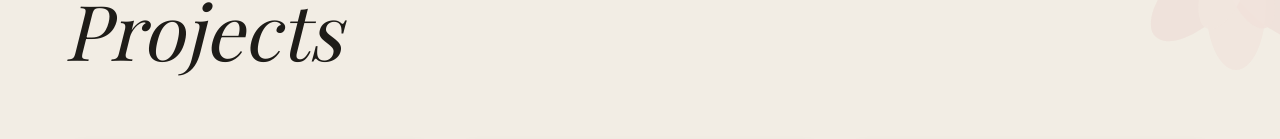
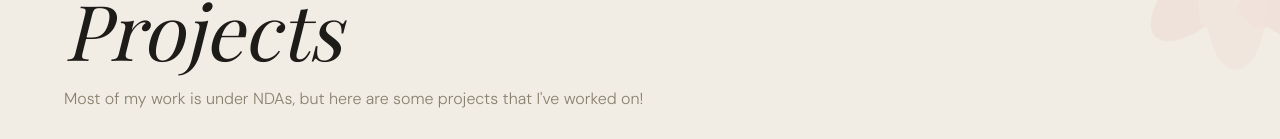
Before and after one commit to lauramarinlopez/portfolio, a React (Vite) app: page / in a window 1280 px wide. Both pictures are taken after a click on the button "Work". Shown: the part 168-307 px from the top of the page. Built offline with nearby package versions, Linux system fonts and the light colour scheme; grey boxes are pictures that could not be loaded; a web font is replaced by a local one.

Commit message:
Add NDA subheading to Work page

```diff
--- a/src/App.jsx
+++ b/src/App.jsx
@@ -622,6 +622,7 @@ function WorkIndex({ onSelect }) {
         {!isMobile && <FlowerPeony style={{ position:"absolute",top:80,right:0,opacity:0.1,transform:"scale(3)",pointerEvents:"none" }}/>}
         <p style={{ ...a(0.1),fontFamily:"'DM Sans',sans-serif",fontSize:13,fontWeight:500,letterSpacing:"0.12em",textTransform:"uppercase",color:C.accent,marginBottom:16 }}>Selected Work</p>
         <h1 style={{ ...a(0.25),fontFamily:"'Playfair Display',Georgia,serif",fontStyle:"italic",fontWeight:400,fontSize:"clamp(48px,6vw,80px)",color:C.ink,lineHeight:1.05 }}>Projects</h1>
+        <p style={{ ...a(0.35),fontFamily:"'DM Sans',sans-serif",fontSize:16,fontWeight:300,color:C.muted,marginTop:16,lineHeight:1.7 }}>Most of my work is under NDAs, but here are some projects that I've worked on!</p>
       </div>
       <div className="side-pad" style={{ padding:isMobile?"0 24px 72px":"0 64px 100px",display:"grid",gridTemplateColumns:isMobile?"1fr":"repeat(auto-fit,minmax(300px,1fr))",gap:20 }}>
         {CASE_STUDIES.map((cs,i)=>(
```
